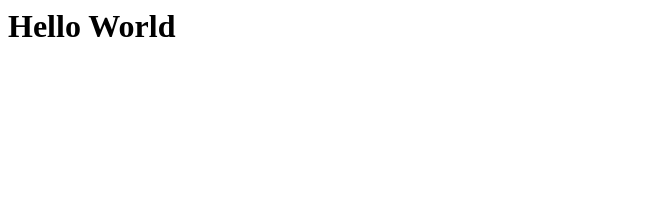
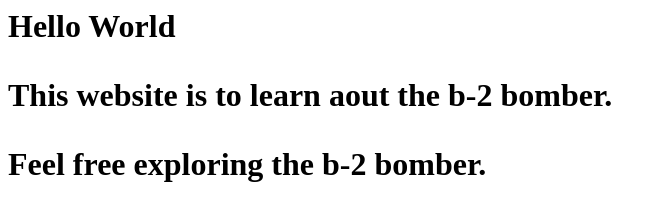
Before and after one commit to Lorenzom30/Lorenzom30.github.io, a plain HTML site: page index.html in a window 1280 px wide. Shown: the whole page, without its empty margins (0-666 px from the left). Drawn offline with Linux system fonts and the light colour scheme.

Commit message:
Update index.html

```diff
--- a/index.html
+++ b/index.html
@@ -1,7 +1,8 @@
 <h1> Hello World <h1>
 
 
-
+<p> This website is to learn aout the b-2 bomber.</p>
+  <p> Feel free exploring the b-2 bomber.</p>
 
 
 
```
